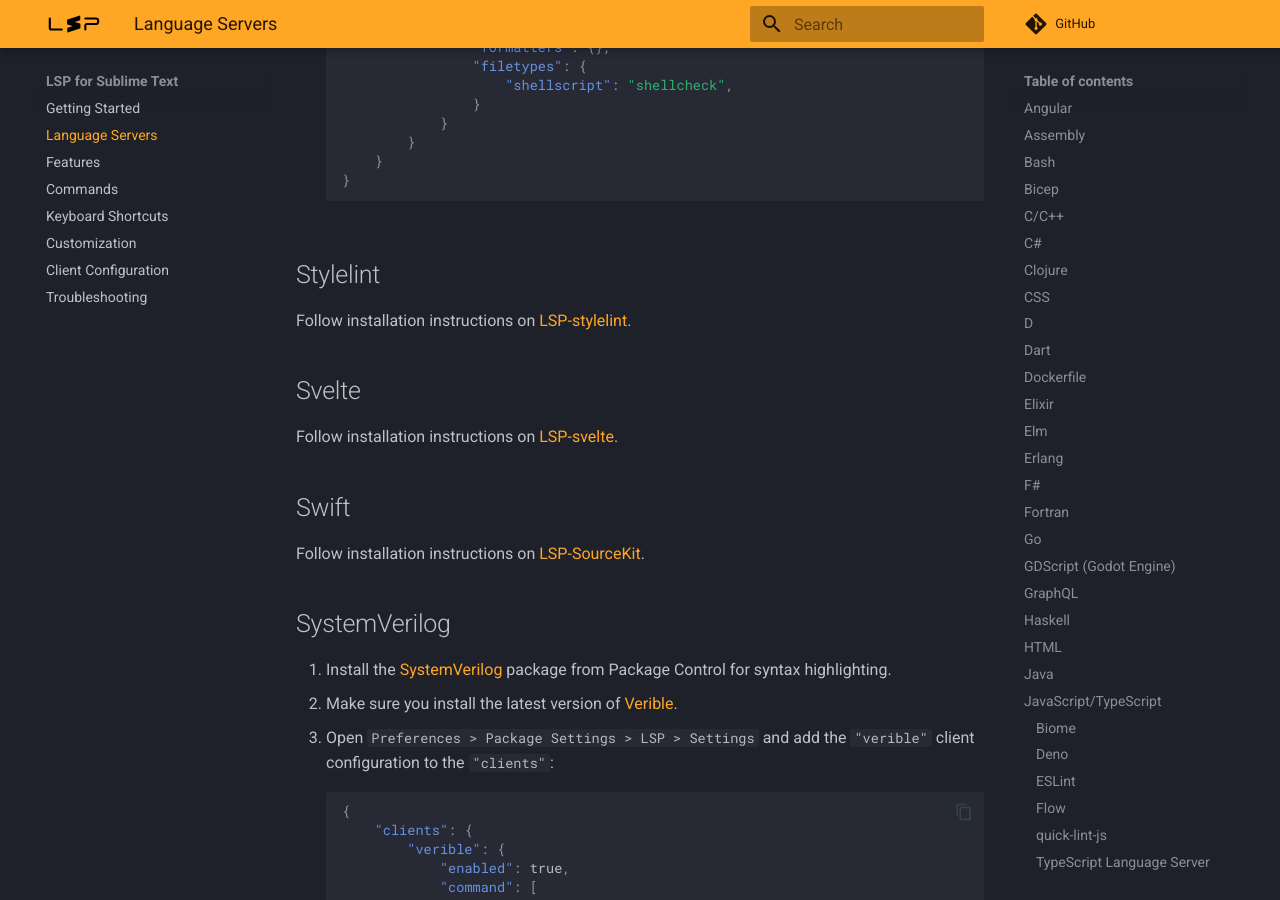
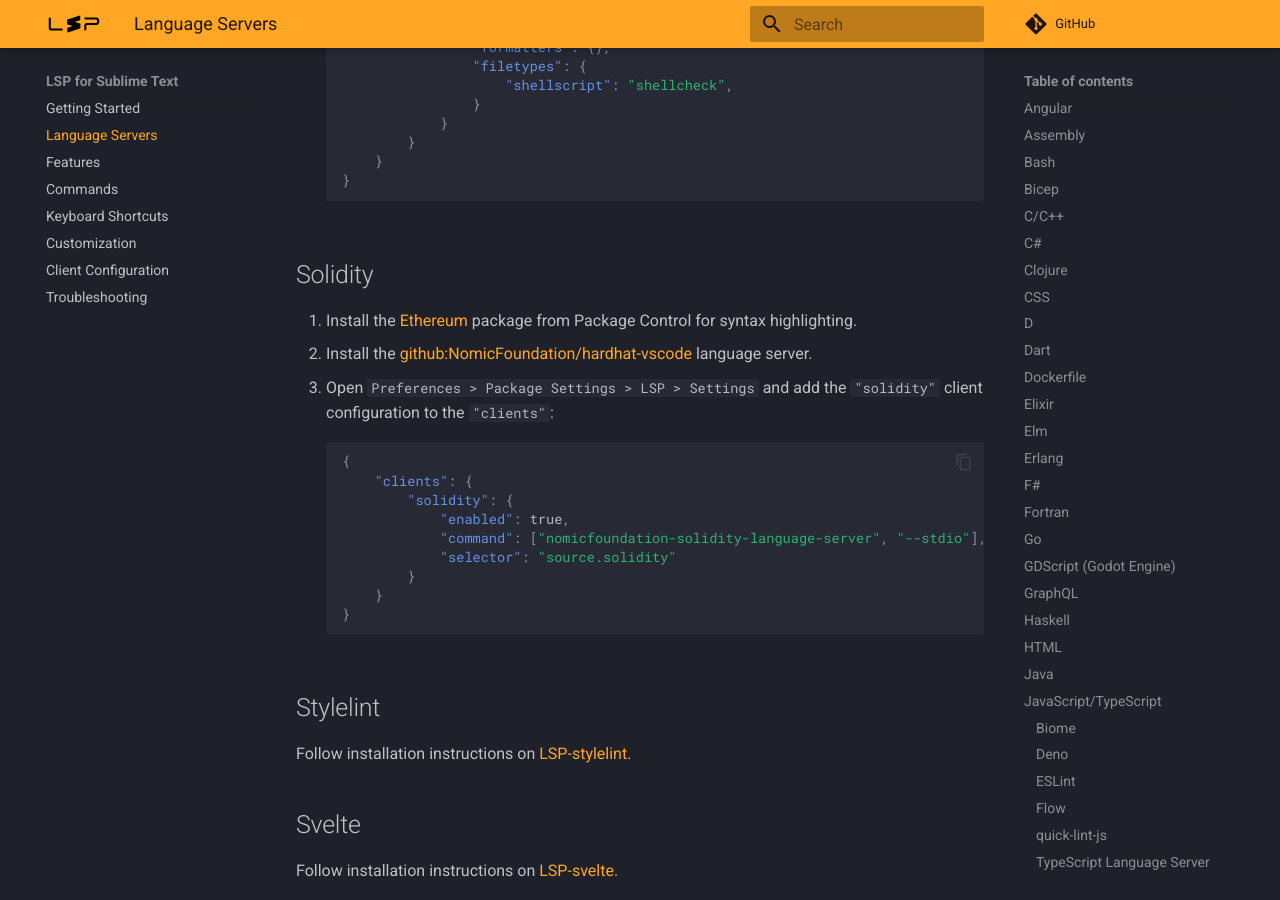
Before and after one commit to sublimelsp/LSP, an MkDocs documentation site: the page built from docs/src/language_servers.md, in a window 1280 px wide and 900 px high, scrolled down 16114 px. Built offline with MkDocs 1.6.1 and Material for MkDocs 9.7.7, drawn with Linux system fonts in a browser that asks for light colours; comment, search, counter and statistics services are not loaded.

Commit message:
Added solidity language server setup guide (#2383)
* docs: added solidity language server setup guide

* Update docs/src/language_servers.md

Co-authored-by: Rafał Chłodnicki <rchl2k@gmail.com>

* use '## Solidity' instead of '### Solidity'

* Add install Syntax instructions, and be consistent with other instructions

* be more explicit

---------

Co-authored-by: Предраг Николић <idmpepe@gmail.com>
Co-authored-by: Rafał Chłodnicki <rchl2k@gmail.com>

````diff
--- a/docs/src/language_servers.md
+++ b/docs/src/language_servers.md
@@ -673,6 +673,24 @@
     }
     ```
 
+## Solidity
+
+1. Install the [Ethereum](https://packagecontrol.io/packages/Ethereum) package from Package Control for syntax highlighting.
+2. Install the [github:NomicFoundation/hardhat-vscode](https://github.com/NomicFoundation/hardhat-vscode/tree/development/server) language server.
+3. Open `Preferences > Package Settings > LSP > Settings` and add the `"solidity"` client configuration to the `"clients"`:
+
+    ```jsonc
+    {
+        "clients": {
+            "solidity": {
+                "enabled": true,
+                "command": ["nomicfoundation-solidity-language-server", "--stdio"],
+                "selector": "source.solidity"
+            }
+        }
+    }
+    ```
+
 ## Stylelint
 
 Follow installation instructions on [LSP-stylelint](https://github.com/sublimelsp/LSP-stylelint).
````
